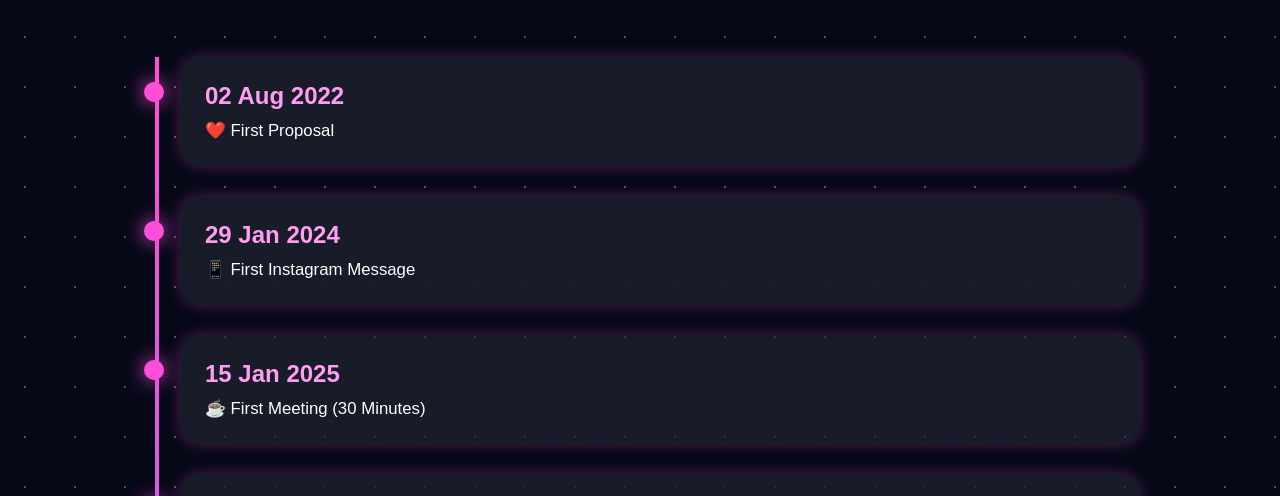
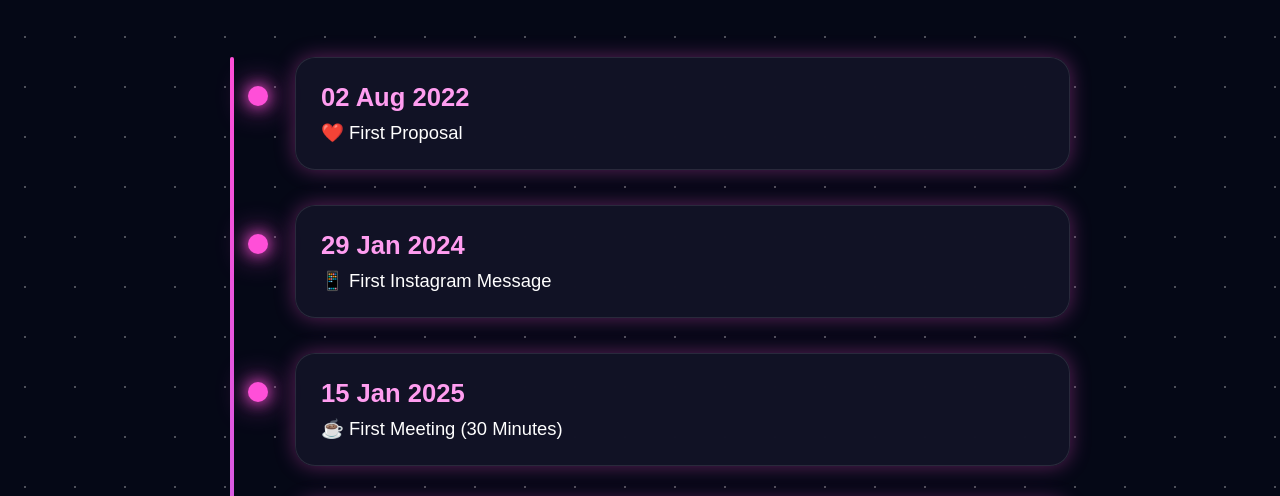
Before and after one commit to tonystark037/friendship-vault, a plain HTML site: page timeline.html in a window 1280 px wide. Shown: the part 238-734 px from the top of the page. Drawn offline with Linux system fonts and the light colour scheme.

Commit message:
Update style.css

```diff
--- a/style.css
+++ b/style.css
@@ -89,33 +89,28 @@ TIMELINE PAGE
 ========================== */
 
 .timeline-page{
-
     padding:80px 20px;
     max-width:1000px;
     margin:auto;
-
 }
 
 .timeline-page h1{
-
     text-align:center;
     margin-bottom:60px;
     font-size:3rem;
-
 }
 
 .timeline{
-
     position:relative;
-padding-left:40px;
-
+    max-width:800px;
+    margin:auto;
+    padding-left:60px;
 }
 
 .timeline::before{
-
     content:"";
     position:absolute;
-left:15px;
+    left:20px;
     top:0;
     width:4px;
     height:100%;
@@ -123,74 +118,52 @@ background:linear-gradient(
         #ff4fd8,
         #6b7cff
     );
-
+    border-radius:10px;
 }
 
 .event{
-
     position:relative;
-
-background:rgba(255,255,255,.08);
-
+    background:rgba(20,20,40,0.85);
     padding:25px;
-
-margin-bottom:30px;
-
+    margin-bottom:35px;
+    margin-left:25px;
     border-radius:20px;
-
-backdrop-filter:blur(15px);
-
+    border:1px solid rgba(255,255,255,0.1);
+    backdrop-filter:blur(20px);
     box-shadow:
-0 0 15px rgba(255,79,216,.3);
-
-transition:.4s;
-
+        0 0 20px rgba(255,79,216,0.35);
+    transition:all .4s ease;
 }
 
 .event:hover{
-
-transform:translateX(10px);
-
+    transform:translateX(15px);
     box-shadow:
-0 0 25px rgba(255,79,216,.7);
-
+        0 0 40px rgba(255,79,216,0.7),
+        0 0 80px rgba(107,124,255,0.4);
 }
 
 .event::before{
-
     content:"";
-
     position:absolute;
-
-left:-36px;
-
-top:25px;
-
+    left:-48px;
+    top:28px;
     width:20px;
-
     height:20px;
-
     border-radius:50%;
-
     background:#ff4fd8;
-
     box-shadow:
-0 0 20px #ff4fd8;
-
+        0 0 15px #ff4fd8,
+        0 0 30px #ff4fd8;
 }
 
 .event h2{
-
     margin:0 0 10px;
-
+    font-size:1.6rem;
     color:#ff9df0;
-
 }
 
 .event p{
-
     margin:0;
-
-font-size:1.05rem;
-
+    font-size:1.15rem;
+    color:white;
 }
```
Lines whose indentation alone changed are shown as unchanged.
